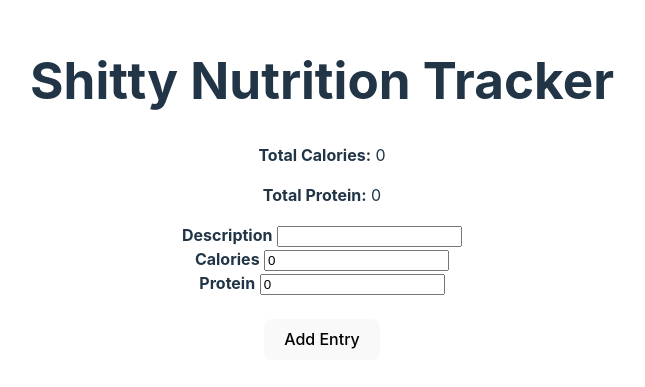
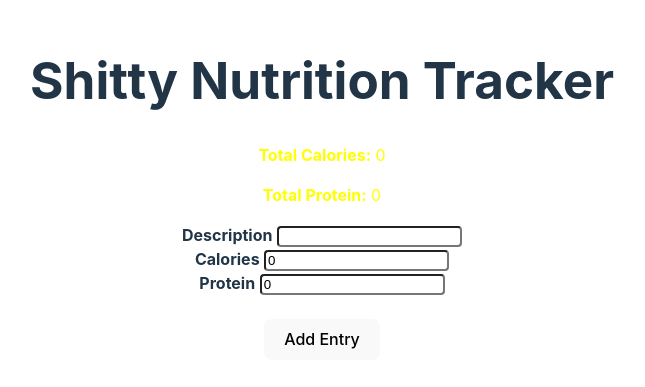
Before and after one commit to bms96/ReactTestDeploy, a React (Vite) app: page / in a window 1280 px wide. Shown: the part 211-598 px from the top of the page, without its empty margins (318-963 px from the left). Built offline with nearby package versions, Linux system fonts and the light colour scheme.

Commit message:
Added conditional styling for the newly added calorie and protein goal

```diff
--- a/src/components/NutritionTracker/NutritionTracker.tsx
+++ b/src/components/NutritionTracker/NutritionTracker.tsx
@@ -14,6 +14,8 @@ export default function NutritionTracker() {
     const [enteredDescription, setEnteredDescription] = useState<string>("");
     const [enteredCalories, setEnteredCalories] = useState<number>(0);
     const [enteredProtein, setEnteredProtein] = useState<number>(0);
+
+    var inputStyle = {borderRadius: "0.25rem"}
 
     function handleDescriptionChange(newVal: string) {
         setEnteredDescription(newVal);
@@ -38,42 +40,73 @@ export default function NutritionTracker() {
     }
 
     function TableSummary() {
+        const CALORIES_TO_LOSE_ONE_POUND: number = 1731;
+        const CALORIES_TO_LOSE_TWO_POUNDs: number = 1231;
+        const PROTEIN_GOAL: number = 128;
+
         const totalCalories = nutritionEntries.reduce((total, entry) => total + entry.calories, 0)
         const totalProtein = nutritionEntries.reduce((total, entry) => total + entry.protein, 0)
+
+        var isWithinAtCalorieGoal: boolean = totalCalories >= CALORIES_TO_LOSE_ONE_POUND && totalCalories <= CALORIES_TO_LOSE_TWO_POUNDs;
+        var isAboveCalorieGoal: boolean = totalCalories > CALORIES_TO_LOSE_ONE_POUND;
+        var isAtProteinGoal: boolean = totalProtein >= PROTEIN_GOAL;
+
+        var calorieGoalStyle = stylingForCalorieGoal(isWithinAtCalorieGoal, isAboveCalorieGoal);
+        var proteinGoalStyle = stylingForProteinGoal(isAtProteinGoal);
+
         return <>
-            <p><b>Total Calories:</b> {totalCalories}</p>
-            <p><b>Total Protein:</b> {totalProtein}</p>
+            <p style={calorieGoalStyle}><b>Total Calories:</b> {totalCalories}</p>
+            <p style={proteinGoalStyle}><b>Total Protein:</b> {totalProtein}</p>
         </>
     }
 
     return (
         <>
-
             <TableSummary />
             <ul>
                 {nutritionEntries.map((entry, index) => (
                     <li key={index}>
                         <b>Description:</b> {entry.description}, <b>Calories:</b> {entry.calories}, <b>Protein:</b> {entry.protein}
-                        <button style={{ marginLeft: "1rem"}} onClick={() => handleDeleteEntryClick(entry.id)}>Delete</button>
+                        <button style={{ marginLeft: "1rem" }} onClick={() => handleDeleteEntryClick(entry.id)}>Delete</button>
                         <hr />
                     </li>
                 ))}
             </ul>
             <label>
-                <b>Description</b> <input name="description" value={enteredDescription} onChange={e => handleDescriptionChange(e.target.value)} />
+                <b>Description</b> <input style={inputStyle} name="description" value={enteredDescription} onChange={e => handleDescriptionChange(e.target.value)} />
             </label>
             <br />
             <label>
-                <b>Calories</b> <input type="number" name="calories" value={enteredCalories} onChange={e => handleCaloriesChange(e.target.value)} />
+                <b>Calories</b> <input style={inputStyle} type="number" name="calories" value={enteredCalories} onChange={e => handleCaloriesChange(e.target.value)} />
             </label>
             <br />
             <label>
-                <b>Protein</b> <input type="number" name="protein" value={enteredProtein} onChange={e => handleProteinChange(e.target.value)} />
+                <b>Protein</b> <input style={inputStyle} type="number" name="protein" value={enteredProtein} onChange={e => handleProteinChange(e.target.value)} />
             </label>
             <br />
             <br />
             <button onClick={() => handleAddEntryClick(enteredDescription, enteredCalories, enteredProtein)}>Add Entry</button>
         </>
     );
+}
 
+function stylingForCalorieGoal(isWithinAtCalorieGoal: boolean, isAboveCalorieGoal: boolean) {
+    if (isWithinAtCalorieGoal) {
+        return {
+            color: 'green',
+        };
+    } else if (isAboveCalorieGoal) {
+        return {
+            color: 'red',
+        };
+    }
+    else {
+        return {
+            color: 'yellow',
+        };
+    }
 }
+
+function stylingForProteinGoal(isAtProteinGoal: boolean) {
+    return isAtProteinGoal ? { color: 'green' } : { color: 'yellow' }
+}
```
